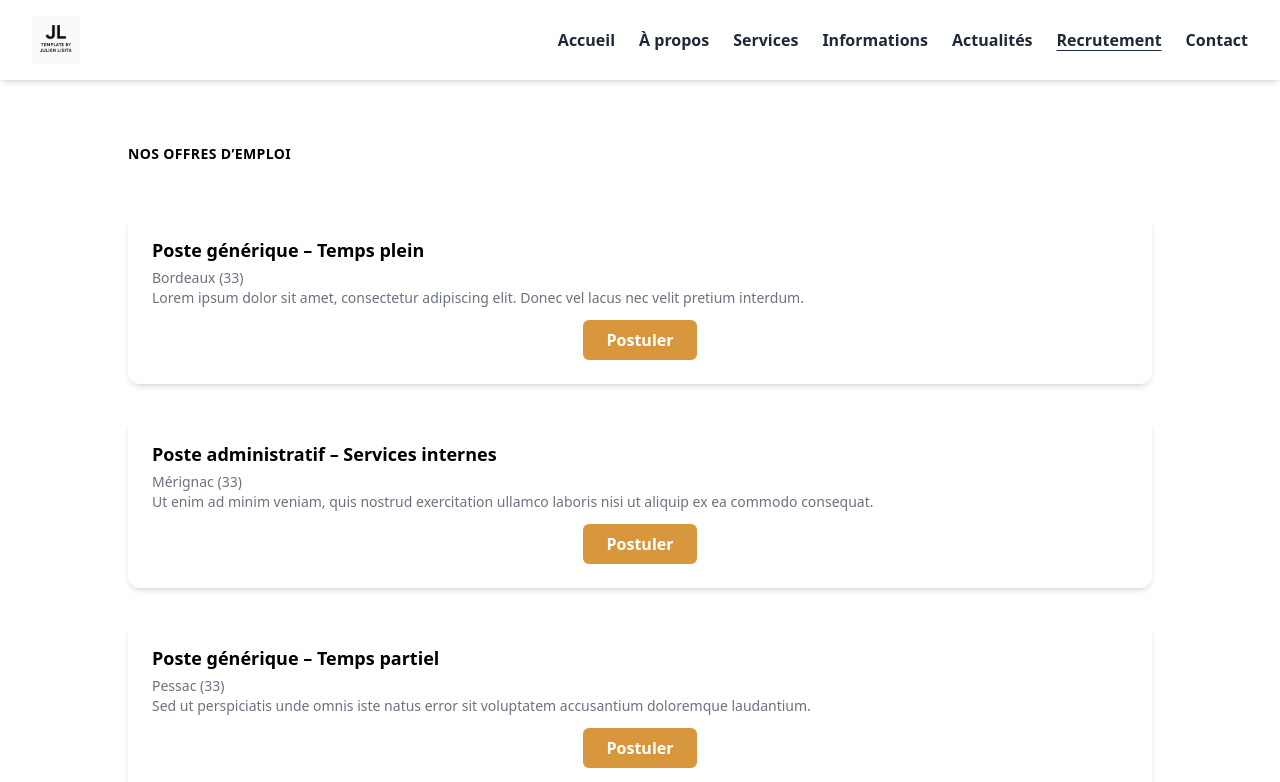
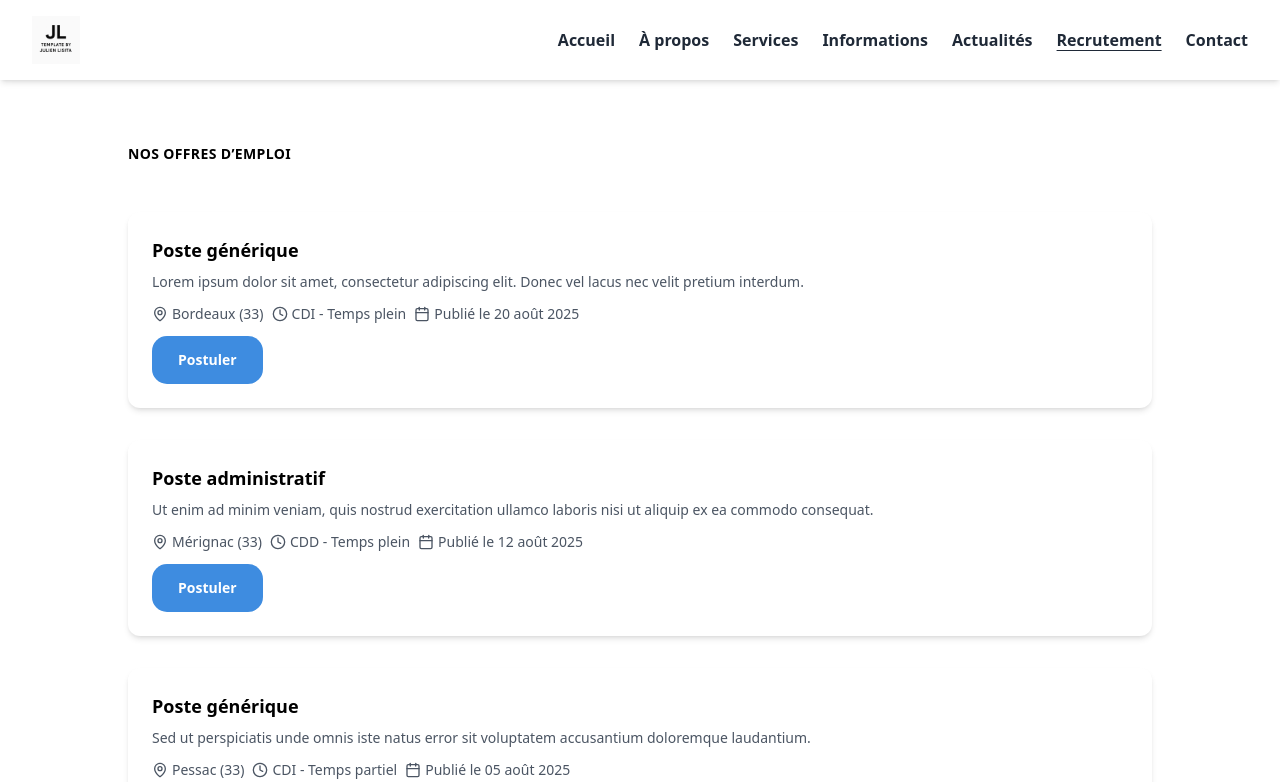
Before and after one commit to julienlisita/nextjs-ts-tailwind-template, a Next.js app: page /recruitment in a window 1280 px wide. Shown: the top 782 px of the page. Built offline with nearby package versions, Linux system fonts and the light colour scheme.

Commit message:
feat(job-offers): add contractType and publishedAt display in JobOfferCard with updates to types and data

```diff
--- a/src/components/section/JobOffersSection.tsx
+++ b/src/components/section/JobOffersSection.tsx
@@ -1,4 +1,5 @@
 // src/components/sections/JobOffersSection.tsx
+
 'use client';
 
 import FeaturesGrid from './FeaturesGrid';
@@ -21,6 +22,8 @@ export default function JobOffersSection({ items }: Props) {
           title={offer.title}
           location={offer.location}
           description={offer.description}
+          contractType={offer.contractType}
+          publishedAt={offer.publishedAt}
         />
       )}
       getKey={(offer) => offer.id}
--- a/src/components/widgets/JobOfferCard.css
+++ b/src/components/widgets/JobOfferCard.css
@@ -6,7 +6,7 @@
 }
 
 .job-card-header {
-  @apply flex flex-col gap-1;
+  @apply mb-2;
 }
 
 .job-card-title {
@@ -14,22 +14,15 @@
   color: black;
 }
 
-.job-card-location {
-  @apply text-sm;
-  color: #6b7280;
+.job-card-description {
+  @apply text-sm mb-3;
+  color: #4b5563; /* gris plus lisible */
 }
 
-.job-card-description {
-  @apply text-sm flex-grow;
-  color: #6b7280;
+.job-card-meta {
+  @apply flex flex-col sm:flex-row sm:flex-wrap gap-2 text-sm text-gray-600 mt-auto  mb-3;
 }
 
-.job-card-button {
-  @apply mt-3 px-6 py-2 rounded-md font-semibold transition mx-auto w-fit;
-  background-color: #d8973c;
-  color: white;
+.meta-item {
+  @apply flex items-center gap-1;
 }
-
-.job-card-button:hover {
-  background-color: #b87b25;
-}
--- a/src/components/widgets/JobOfferCard.tsx
+++ b/src/components/widgets/JobOfferCard.tsx
@@ -1,6 +1,8 @@
 // src/components/widgets/JobOfferCard.tsx
+
 'use client';
 
+import { Calendar, Clock, MapPin } from 'lucide-react';
 import Button from '../ui/Button';
 import './JobOfferCard.css';
 
@@ -8,25 +10,52 @@ type JobOfferCardProps = {
   title: string;
   location: string;
   description: string;
+  contractType: string; // ex: "CDI - Temps partiel"
+  publishedAt: string; // date ISO
 };
 
-export function JobOfferCard({ title, location, description }: JobOfferCardProps) {
+export function JobOfferCard({
+  title,
+  location,
+  description,
+  contractType,
+  publishedAt,
+}: JobOfferCardProps) {
   return (
     <div className="job-card">
+      {/* Header */}
       <div className="job-card-header">
         <h3 className="job-card-title">{title}</h3>
-        <p className="job-card-location">{location}</p>
       </div>
 
+      {/* Description */}
       <p className="job-card-description">{description}</p>
 
+      {/* Infos complémentaires */}
+      <div className="job-card-meta">
+        <span className="meta-item">
+          <MapPin size={16} /> {location}
+        </span>
+        <span className="meta-item">
+          <Clock size={16} /> {contractType}
+        </span>
+        <span className="meta-item">
+          <Calendar size={16} /> Publié le{' '}
+          {new Date(publishedAt).toLocaleDateString('fr-FR', {
+            day: '2-digit',
+            month: 'long',
+            year: 'numeric',
+          })}
+        </span>
+      </div>
+      <div>
         <Button
           href={`/recruitment?apply=${encodeURIComponent(title)}`}
-        className="job-card-button"
           aria-label={`Postuler à l'offre ${title}`}
         >
           Postuler
         </Button>
       </div>
+    </div>
   );
 }
--- a/src/data/jobOffers.ts
+++ b/src/data/jobOffers.ts
@@ -5,26 +5,29 @@ import type { JobOffer } from '@/types/job';
 export const jobOffers: ReadonlyArray<JobOffer> = [
   {
     id: 1,
-    title: 'Poste générique – Temps plein',
+    title: 'Poste générique',
     location: 'Bordeaux (33)',
     description:
       'Lorem ipsum dolor sit amet, consectetur adipiscing elit. Donec vel lacus nec velit pretium interdum.',
+    contractType: 'CDI - Temps plein',
     publishedAt: '2025-08-20T09:00:00Z',
   },
   {
     id: 2,
-    title: 'Poste administratif – Services internes',
+    title: 'Poste administratif',
     location: 'Mérignac (33)',
     description:
       'Ut enim ad minim veniam, quis nostrud exercitation ullamco laboris nisi ut aliquip ex ea commodo consequat.',
+    contractType: 'CDD - Temps plein',
     publishedAt: '2025-08-12T08:30:00Z',
   },
   {
     id: 3,
-    title: 'Poste générique – Temps partiel',
+    title: 'Poste générique',
     location: 'Pessac (33)',
     description:
       'Sed ut perspiciatis unde omnis iste natus error sit voluptatem accusantium doloremque laudantium.',
+    contractType: 'CDI - Temps partiel',
     publishedAt: '2025-08-05T18:00:00Z',
   },
   {
@@ -33,6 +36,7 @@ export const jobOffers: ReadonlyArray<JobOffer> = [
     location: 'Libourne (33)',
     description:
       'Quis autem vel eum iure reprehenderit qui in ea voluptate velit esse quam nihil molestiae consequatur.',
+    contractType: 'CDI - Temps plein',
     publishedAt: '2025-07-28T10:15:00Z',
   },
   {
@@ -41,6 +45,7 @@ export const jobOffers: ReadonlyArray<JobOffer> = [
     location: 'Angoulême (16)',
     description:
       'Neque porro quisquam est qui dolorem ipsum quia dolor sit amet, consectetur, adipisci velit.',
+    contractType: 'CDD - Week-end',
     publishedAt: '2025-07-20T07:45:00Z',
   },
   {
@@ -49,6 +54,7 @@ export const jobOffers: ReadonlyArray<JobOffer> = [
     location: 'Bordeaux (33)',
     description:
       'At vero eos et accusamus et iusto odio dignissimos ducimus qui blanditiis praesentium voluptatum deleniti atque.',
+    contractType: 'Stage - 2 à 4 mois',
     publishedAt: '2025-07-10T09:00:00Z',
   },
 ] as const;
--- a/src/types/job.ts
+++ b/src/types/job.ts
@@ -5,5 +5,6 @@ export type JobOffer = {
   title: string;
   location: string;
   description: string;
-  publishedAt?: string; // ISO
+  contractType: string;
+  publishedAt: string; // ISO
 };
```
Lines whose indentation alone changed are shown as unchanged.
